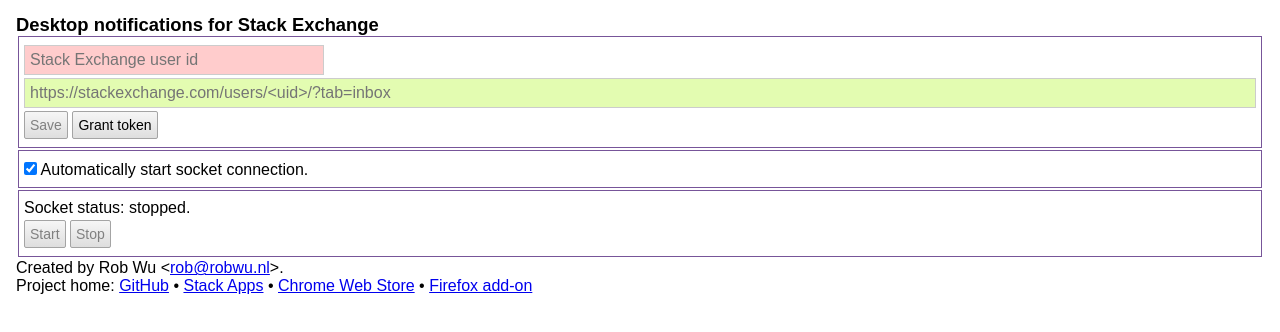
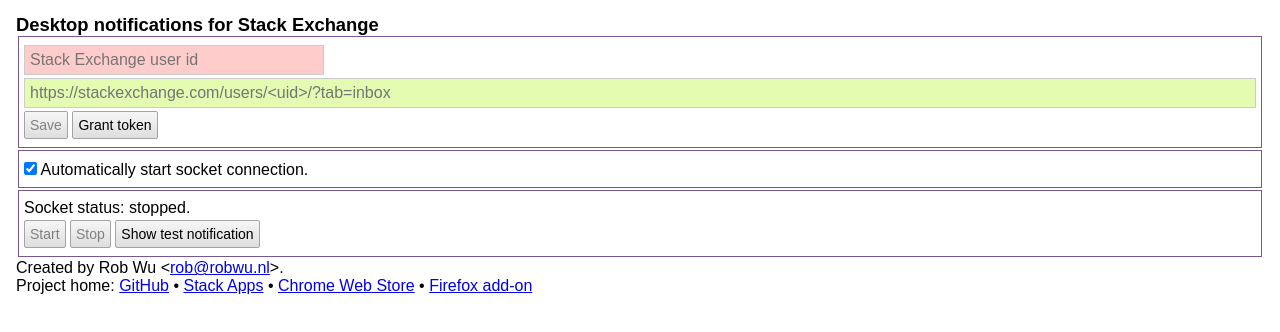
Before and after one commit to Rob--W/stackexchange-notifications, a browser extension: page Firefox/data/options.html in a window 1280 px wide. Drawn offline with Linux system fonts and the light colour scheme.

Commit message:
Add button to show test notification
To make it easier for reviewers to test the functionality.

```diff
--- a/Firefox/data/options.html
+++ b/Firefox/data/options.html
@@ -8,6 +8,15 @@
 window.onerror = function(message, filename, lineno) {
     postMessage('#' + message + ' in ' + filename.split('/').pop() + ':' + lineno, '*');
 };
+function showNotificationForTesting() {
+    // These methods are defined in using-websocket.js
+    if (background.getUnreadCount()) {
+        background.showNotification();
+    } else {
+        // Some dummy value.
+        background.setUnreadCount(42);
+    }
+}
 </script>
 <script src="localStorage-proxy.js"></script>
 <script src="stackexchange-inbox-api.js"></script>
@@ -35,6 +44,7 @@
     Socket status: <span id="status"></span>.<br>
     <input type="button" value="Start" id="socket-start" tabindex="8">
     <input type="button" value="Stop" id="socket-stop" tabindex="9">
+    <input type="button" value="Show test notification" onclick="showNotificationForTesting();">
 </div>
 <footer>
 Created by Rob Wu &lt;<a href="mailto:rob@robwu.nl" target="_blank">rob@robwu.nl</a>&gt;.<br>
```
